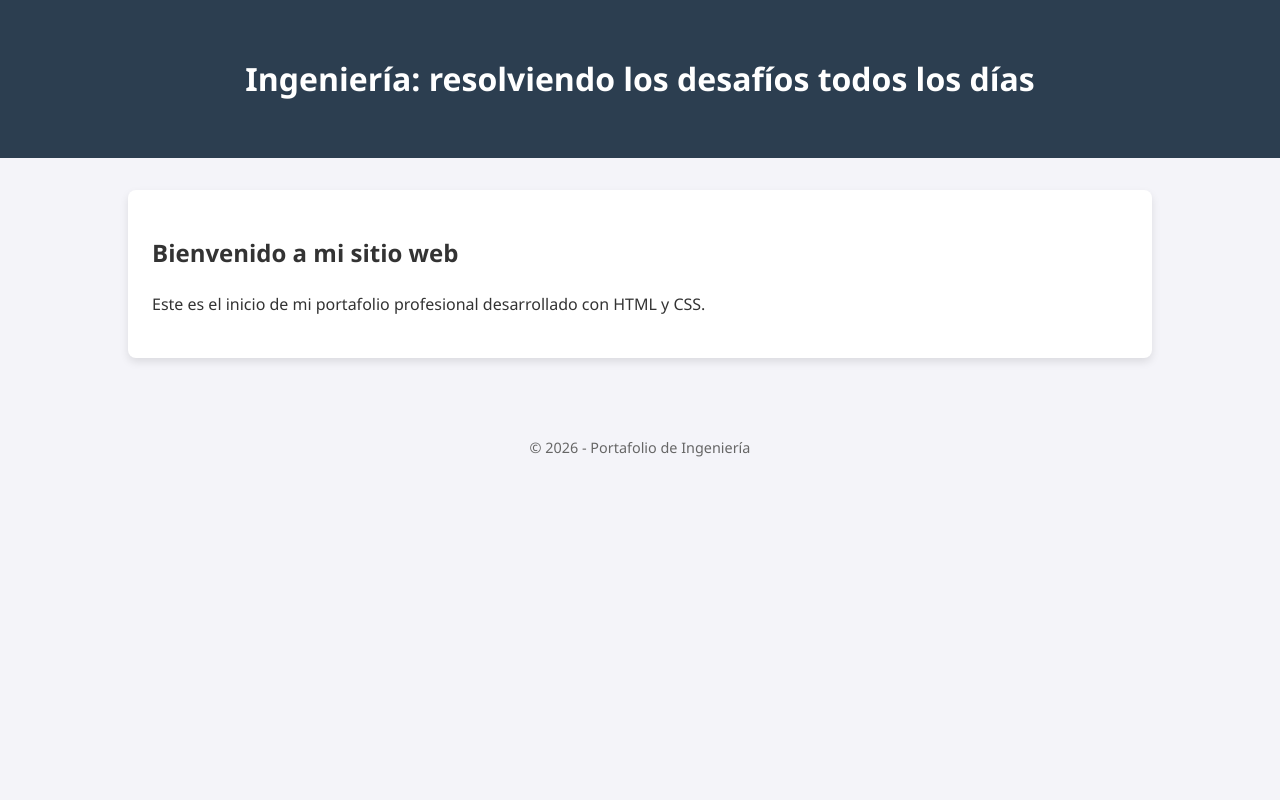
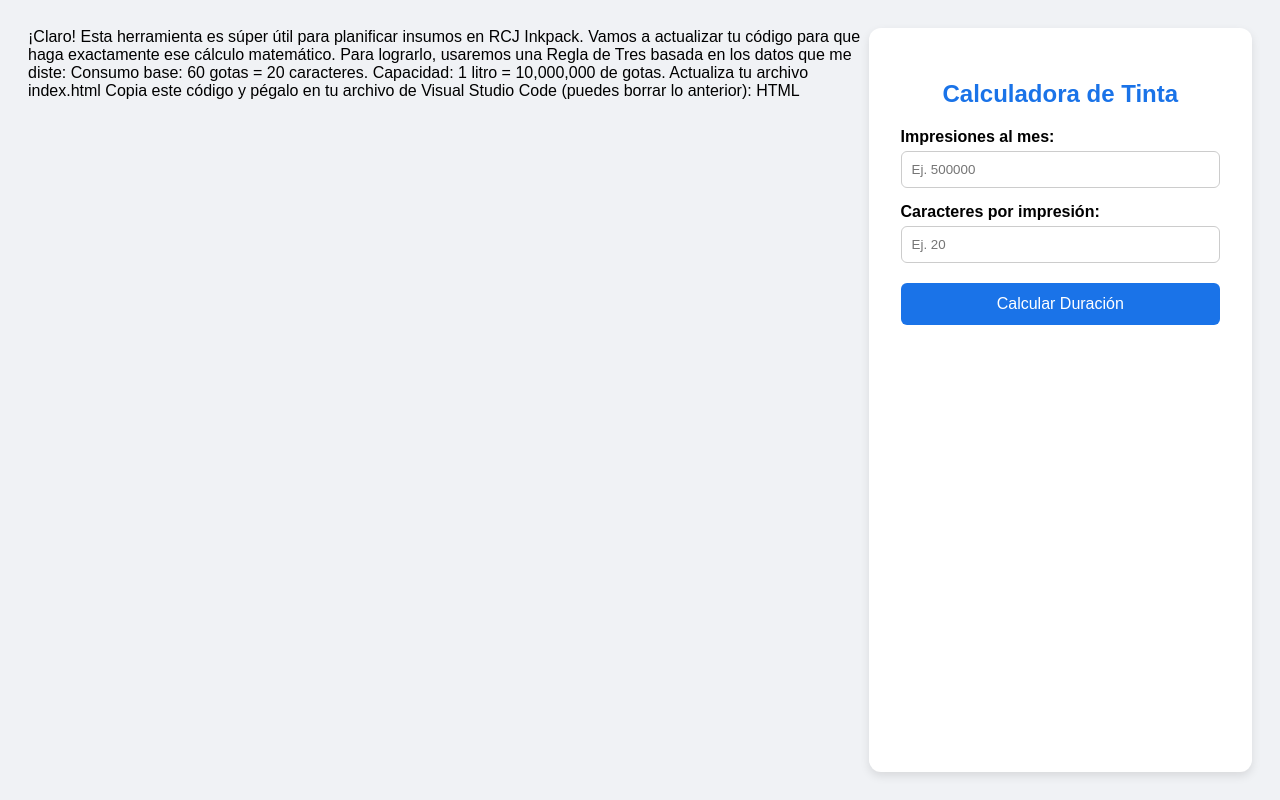
Before and after one commit to kevingrabiel10-boop/calculadora-de-gotas-de-tinta, a plain HTML site: page index.html in a window 1280 px wide. Drawn offline with Linux system fonts and the light colour scheme.

Commit message:
Lógica de calculadora actualizada

```diff
--- a/index.html
+++ b/index.html
@@ -1,60 +1,79 @@
+¡Claro! Esta herramienta es súper útil para planificar insumos en RCJ Inkpack. Vamos a actualizar tu código para que haga exactamente ese cálculo matemático.
+
+Para lograrlo, usaremos una Regla de Tres basada en los datos que me diste:
+
+Consumo base: 60 gotas = 20 caracteres.
+
+Capacidad: 1 litro = 10,000,000 de gotas.
+
+Actualiza tu archivo index.html
+Copia este código y pégalo en tu archivo de Visual Studio Code (puedes borrar lo anterior):
+
+HTML
 <!DOCTYPE html>
 <html lang="es">
 <head>
     <meta charset="UTF-8">
     <meta name="viewport" content="width=device-width, initial-scale=1.0">
-    <title>Mi Proyecto de Ingeniería</title>
+    <title>Calculadora de Rendimiento de Tinta</title>
     <style>
-        body {
-            font-family: 'Segoe UI', Tahoma, Geneva, Verdana, sans-serif;
-            line-height: 1.6;
-            margin: 0;
-            padding: 0;
-            background-color: #f4f4f9;
-            color: #333;
-        }
-        header {
-            background: #2c3e50;
-            color: #ffffff;
-            padding: 2rem;
-            text-align: center;
-        }
-        .container {
-            width: 80%;
-            margin: auto;
-            overflow: hidden;
-            padding: 2rem;
-        }
-        .card {
-            background: #fff;
-            padding: 1.5rem;
-            border-radius: 8px;
-            box-shadow: 0 4px 8px rgba(0,0,0,0.1);
-        }
-        footer {
-            text-align: center;
-            padding: 2rem;
-            font-size: 0.9rem;
-            color: #666;
-        }
+        body { font-family: sans-serif; background-color: #f0f2f5; display: flex; justify-content: center; padding: 20px; }
+        .card { background: white; padding: 2rem; border-radius: 12px; box-shadow: 0 4px 10px rgba(0,0,0,0.1); max-width: 400px; width: 100%; }
+        h2 { color: #1a73e8; text-align: center; }
+        label { display: block; margin-top: 15px; font-weight: bold; }
+        input { width: 100%; padding: 10px; margin-top: 5px; border: 1px solid #ccc; border-radius: 6px; box-sizing: border-box; }
+        button { width: 100%; background: #1a73e8; color: white; border: none; padding: 12px; margin-top: 20px; border-radius: 6px; cursor: pointer; font-size: 16px; }
+        button:hover { background: #1557b0; }
+        .result { margin-top: 20px; padding: 15px; background: #e8f0fe; border-radius: 6px; text-align: center; font-weight: bold; color: #1967d2; }
     </style>
 </head>
 <body>
 
-    <header>
-        <h1>Ingeniería: resolviendo los desafíos todos los días</h1>
-    </header>
+<div class="card">
+    <h2>Calculadora de Tinta</h2>
 
-    <div class="container">
-        <div class="card">
-            <h2>Bienvenido a mi sitio web</h2>
-            <p>Este es el inicio de mi portafolio profesional desarrollado con HTML y CSS.</p>
-        </div>
-    </div>
+    <label>Impresiones al mes:</label>
+    <input type="number" id="impresiones" placeholder="Ej. 500000">
 
-    <footer>
-        <p>&copy; 2026 - Portafolio de Ingeniería</p>
-    </footer>
+    <label>Caracteres por impresión:</label>
+    <input type="number" id="caracteres" placeholder="Ej. 20">
+
+    <button onclick="calcularRendimiento()">Calcular Duración</button>
+
+    <div id="resultado" class="result" style="display: none;"></div>
+</div>
+
+<script>
+    function calcularRendimiento() {
+        // Datos constantes
+        const gotasPorLitro = 10000000;
+        const gotasBase = 60;
+        const caracteresBase = 20;
+
+        // Entradas del usuario
+        const impAlMes = document.getElementById('impresiones').value;
+        const charPorImp = document.getElementById('caracteres').value;
+
+        if (impAlMes > 0 && charPorImp > 0) {
+            // 1. Calcular gotas por cada impresión según caracteres
+            // (Regla de tres: si 20 chars son 60 gotas, X chars son...)
+            const gotasPorUnaImp = (charPorImp * gotasBase) / caracteresBase;
+
+            // 2. Calcular gotas totales consumidas al mes
+            const gotasConsumidasAlMes = impAlMes * gotasPorUnaImp;
+
+            // 3. Calcular cuántos meses dura el litro (10M gotas / consumo mensual)
+            const mesesDuracion = gotasPorLitro / gotasConsumidasAlMes;
+
+            const divResultado = document.getElementById('resultado');
+            divResultado.style.display = 'block';
+            divResultado.innerHTML = `Un litro te durará aproximadamente:<br>
+                                      <span style="font-size: 24px;">${mesesDuracion.toFixed(2)} meses</span>`;
+        } else {
+            alert("Por favor, ingresa valores válidos.");
+        }
+    }
+</script>
 
 </body>
 </html>
```
